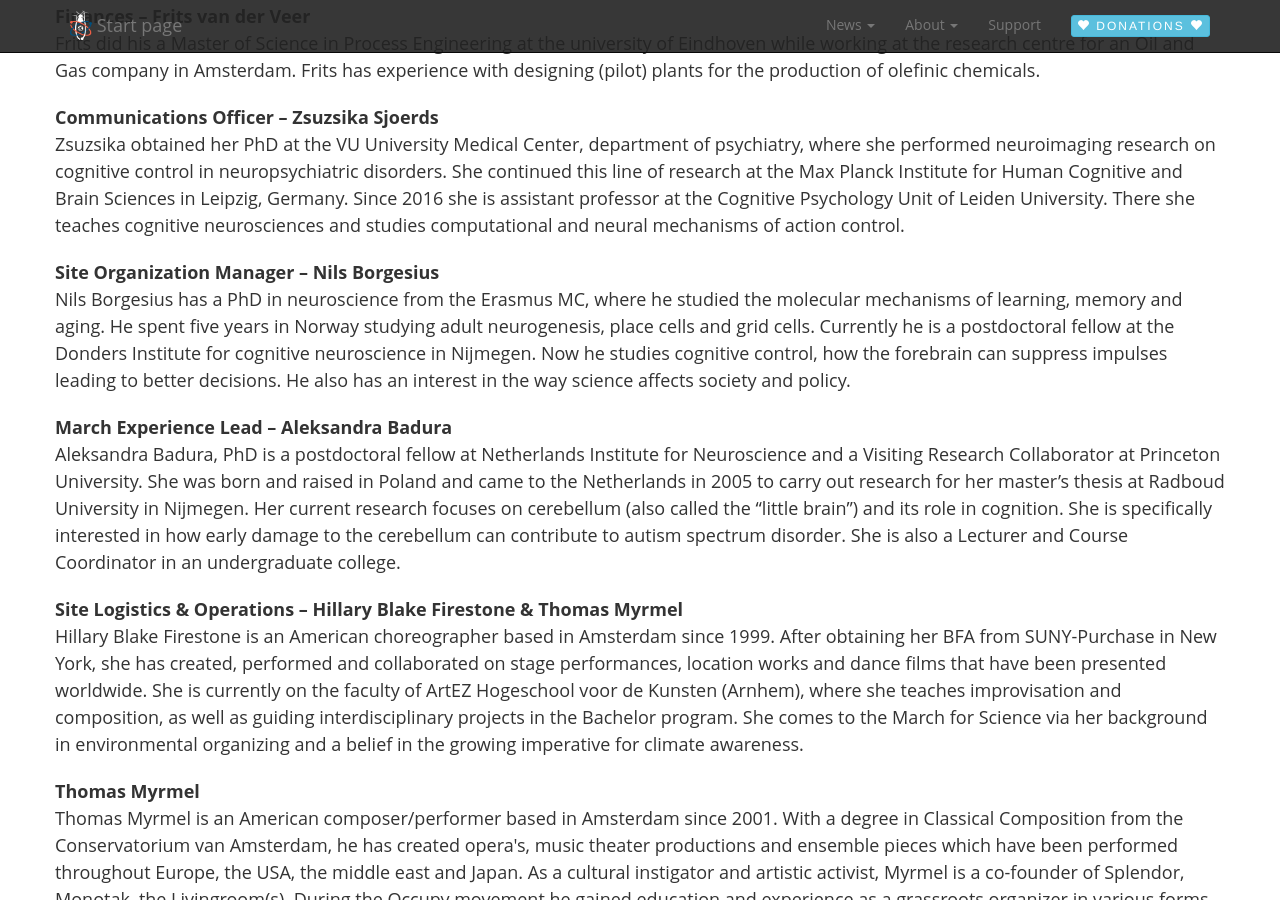
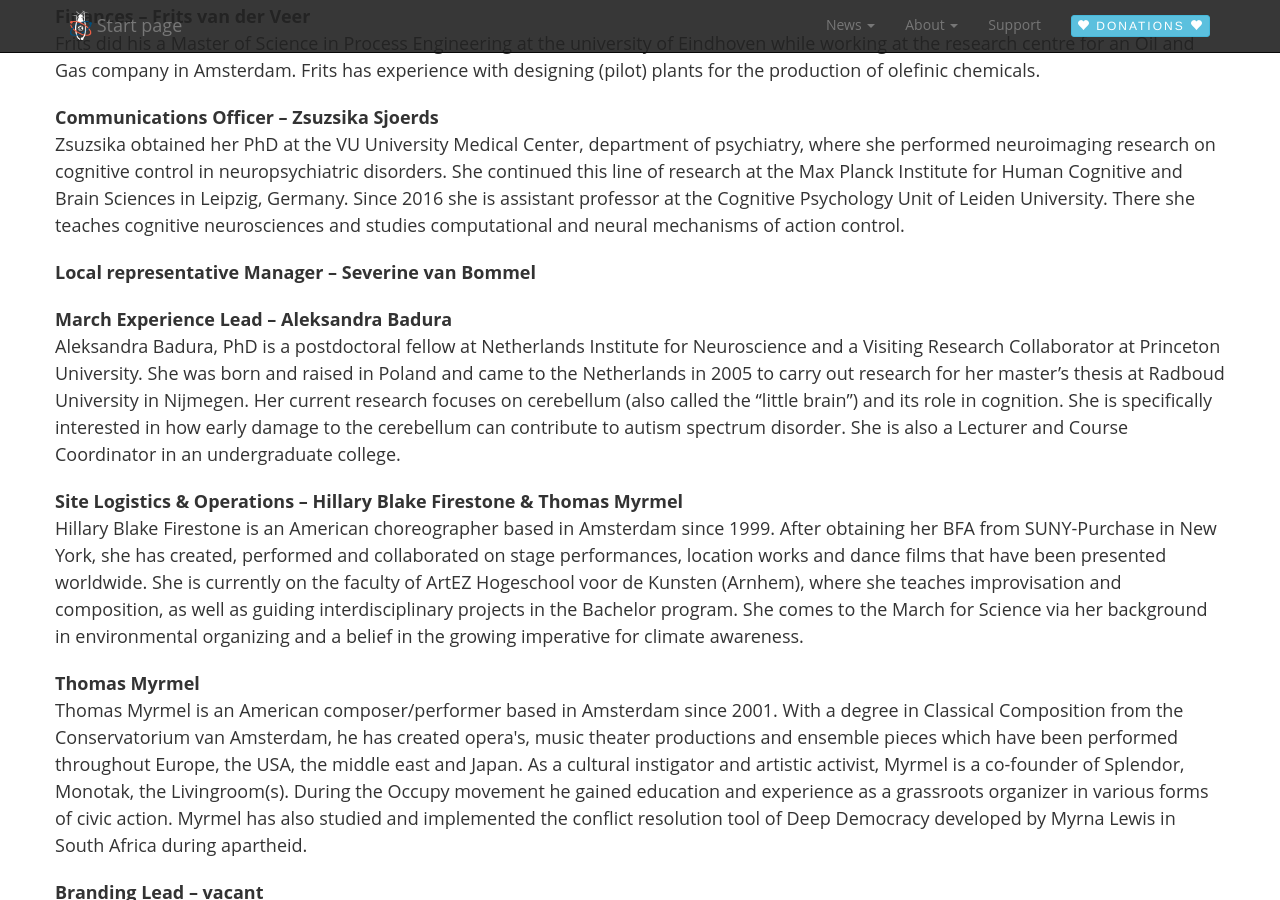
Before and after one commit to marchforsciencenl/marchforsciencenl-website, a Jekyll site: the page built from organization.html, in a window 1280 px wide and 900 px high, scrolled down 380 px. Built offline with Jekyll 4.4.1, drawn with Linux system fonts in a browser that asks for light colours.

Commit message:
Removed Nils, added Severine

```diff
--- a/_data/org.yml
+++ b/_data/org.yml
@@ -10,8 +10,7 @@
 - name: Communications Officer – Zsuzsika Sjoerds
   description: Zsuzsika obtained her PhD at the VU University Medical Center, department of psychiatry, where she performed neuroimaging research on cognitive control in neuropsychiatric disorders. She continued this line of research at the Max Planck Institute for Human Cognitive and Brain Sciences in Leipzig, Germany. Since 2016 she is assistant professor at the Cognitive Psychology Unit of Leiden University. There she teaches cognitive neurosciences and studies computational and neural mechanisms of action control.
 
-- name: Site Organization Manager – Nils Borgesius
-  description: Nils Borgesius has a PhD in neuroscience from the Erasmus MC, where he studied the molecular mechanisms of learning, memory and aging. He spent five years in Norway studying adult neurogenesis, place cells and grid cells. Currently he is a postdoctoral fellow at the Donders Institute for cognitive neuroscience in Nijmegen. Now he studies cognitive control, how the forebrain can suppress impulses leading to better decisions. He also has an interest in the way science affects society and policy.
+- name: Local representative Manager – Severine van Bommel
 
 - name: March Experience Lead – Aleksandra Badura
   description: Aleksandra Badura, PhD is a postdoctoral fellow at Netherlands Institute for Neuroscience and a Visiting Research Collaborator at Princeton University. She was born and raised in Poland and came to the Netherlands in 2005 to carry out research for her master’s thesis at Radboud University in Nijmegen. Her current research focuses on cerebellum (also called the “little brain”) and its role in cognition. She is specifically interested in how early damage to the cerebellum can contribute to autism spectrum disorder. She is also a Lecturer and Course Coordinator in an undergraduate college.
```
